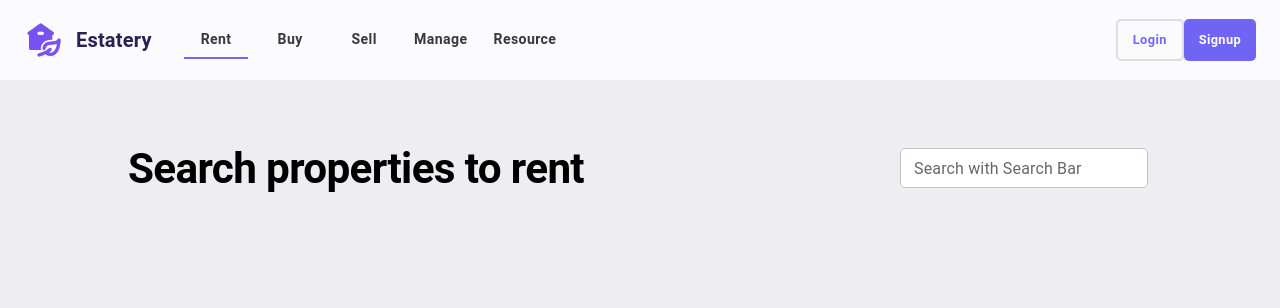
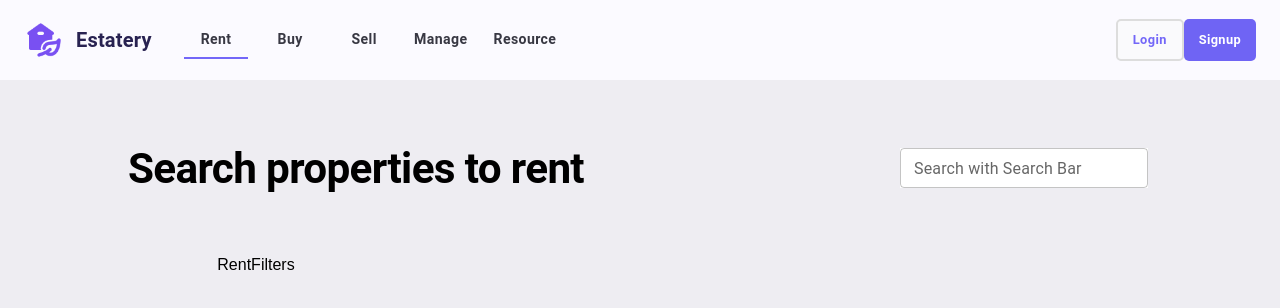
Before and after one commit to SJ22032003/reunion-estatery, a React (Create React App) app: page /Rent in a window 1280 px wide. Shown: the top 308 px of the page. Built offline with nearby package versions, Linux system fonts and the light colour scheme.

Commit message:
react-select added

```diff
--- a/package.json
+++ b/package.json
@@ -14,6 +14,7 @@
     "react-dom": "17.0.0",
     "react-router-dom": "^6.3.0",
     "react-scripts": "4.0.3",
+    "react-select": "^5.4.0",
     "styled-components": "^5.3.5"
   },
   "devDependencies": {},
--- a/src/Components/pages/Rent.js
+++ b/src/Components/pages/Rent.js
@@ -1,5 +1,6 @@
 import React from "react";
 import { Grid, Typography, TextField } from "@mui/material";
+import RentFilters from "./SearchFilters/RentFilters";
 
 function Rent() {
   return (
@@ -38,7 +39,9 @@ function Rent() {
       <section>
         <Grid container my={4}>
           <Grid item md={3} xs={12}>
-
+              <center>
+                <RentFilters />
+              </center>
           </Grid>
         </Grid>
       </section>
--- /dev/null
+++ b/src/Components/pages/SearchFilters/RentFilters.js
@@ -0,0 +1,9 @@
+import React from 'react'
+
+function RentFilters() {
+  return (
+    <div>RentFilters</div>
+  )
+}
+
+export default RentFilters
```
Also changed, not shown: 1 other file (tests, documents, lock files or other folders).
